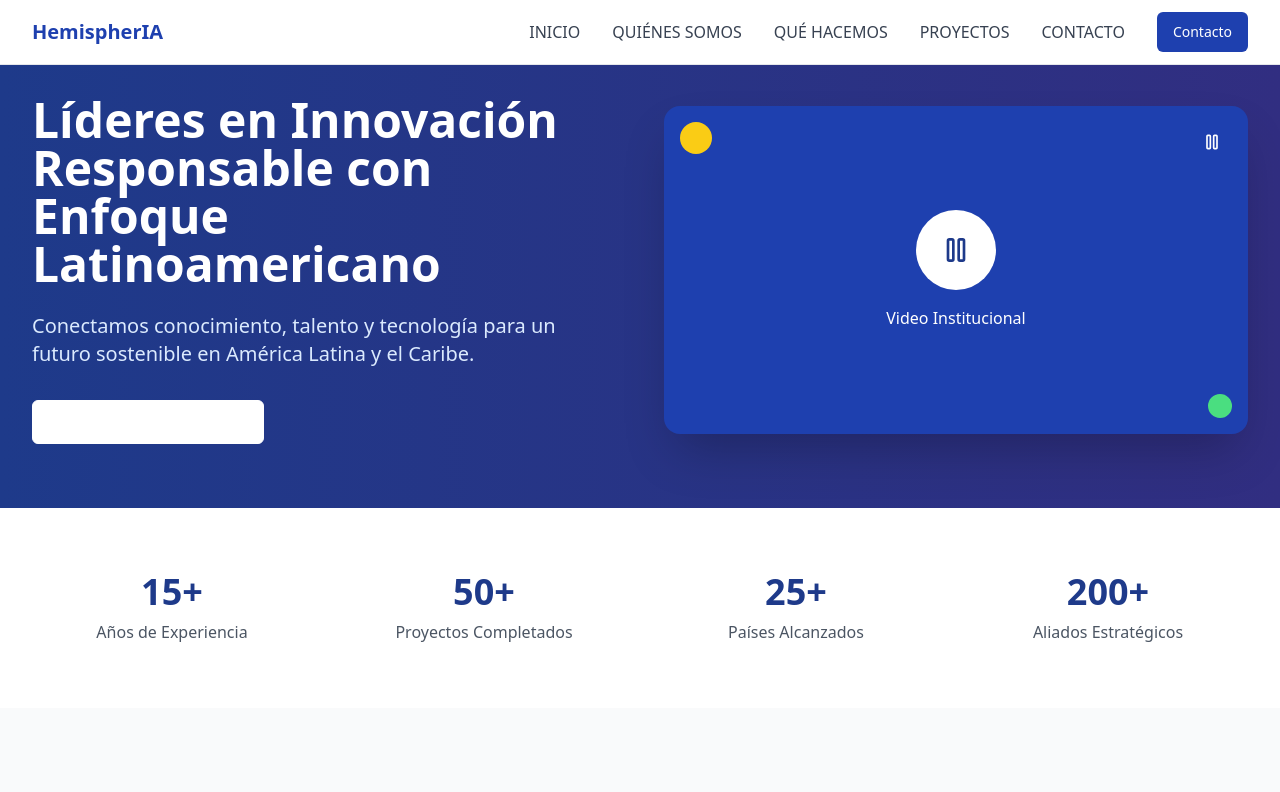
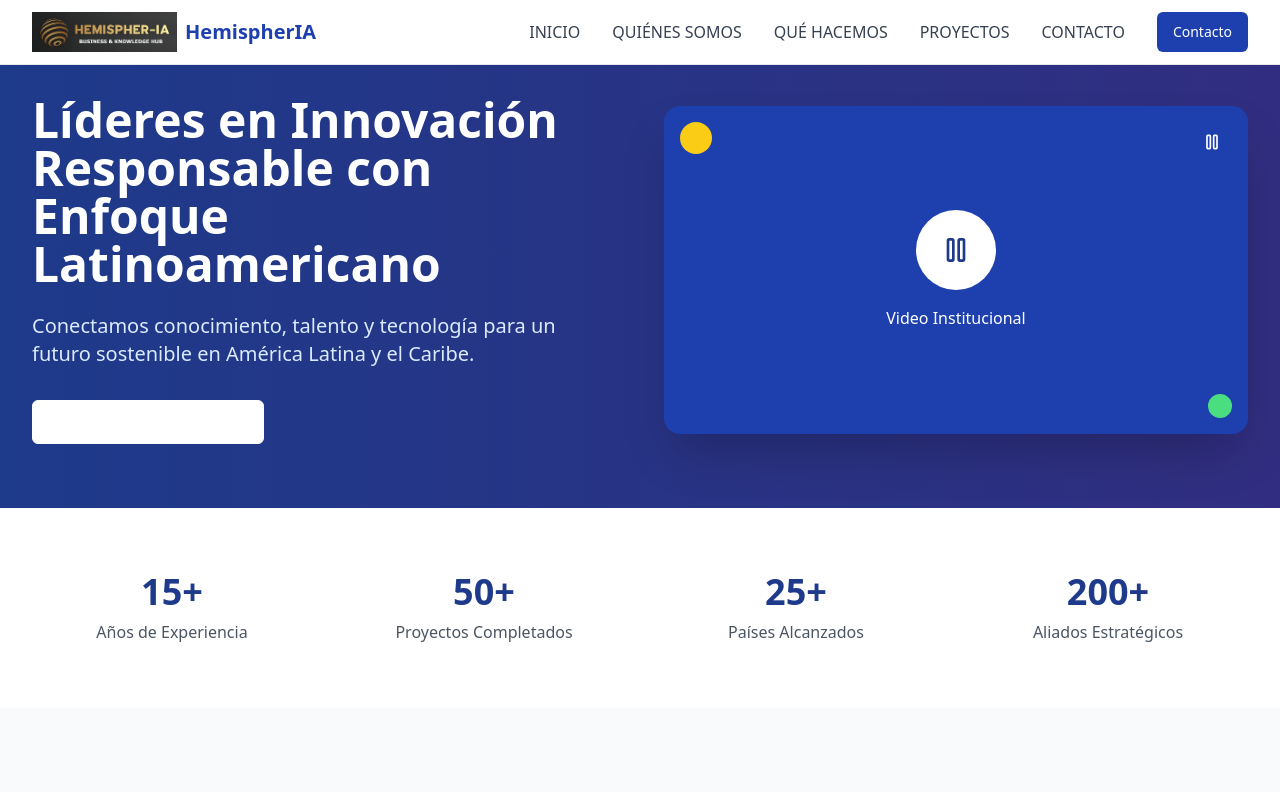
Before and after one commit to webhook-ja/HemispherIA_web, a React (Vite) app: page /about in a window 1280 px wide. Shown: the top 792 px of the page. Built offline with nearby package versions, Linux system fonts and the light colour scheme.

Commit message:
[dyad] Logo integrado en el navbar - wrote 2 file(s)

```diff
--- a/src/components/AnimatedNavbar.tsx
+++ b/src/components/AnimatedNavbar.tsx
@@ -11,7 +11,7 @@ const AnimatedNavbar = () => {
   const navigate = useNavigate();
 
   const toggleMenu = () => {
-    setIsMenuOpen(!isMenuOpen);
+    setIsMenuOpen((prev) => !prev);
   };
 
   const navItems = [
@@ -26,23 +26,23 @@ const AnimatedNavbar = () => {
     <nav className="bg-white border-b border-gray-200 fixed w-full z-50">
       <div className="max-w-7xl mx-auto px-4 sm:px-6 lg:px-8">
         <div className="flex justify-between h-16">
-          <motion.div
-            className="flex items-center"
-            whileHover={{ scale: 1.02 }}
-          >
-            <div
-              className="flex-shrink-0 flex items-center cursor-pointer"
+          <motion.div className="flex items-center" whileHover={{ scale: 1.02 }}>
+            <button
+              type="button"
+              className="flex items-center space-x-2 focus:outline-none"
               onClick={() => navigate("/")}
             >
-              <motion.span
-                className="text-xl font-bold text-blue-800"
-              >
+              <img
+                src="/logo.jpeg"
+                alt="HemispherIA"
+                className="h-10 w-auto object-contain"
+              />
+              <span className="text-xl font-semibold text-blue-800 hidden sm:inline-flex">
                 HemispherIA
-              </motion.span>
-            </div>
+              </span>
+            </button>
           </motion.div>
 
-          {/* Desktop Navigation */}
           <div className="hidden md:flex md:items-center md:space-x-8">
             {navItems.map((item, index) => (
               <motion.a
@@ -74,23 +74,17 @@ const AnimatedNavbar = () => {
             </Button>
           </div>
 
-          {/* Mobile menu button */}
           <div className="md:hidden flex items-center">
             <button
               onClick={toggleMenu}
               className="inline-flex items-center justify-center p-2 rounded-md text-gray-700 hover:text-blue-800 focus:outline-none"
             >
-              {isMenuOpen ? (
-                <X className="block h-6 w-6" />
-              ) : (
-                <Menu className="block h-6 w-6" />
-              )}
+              {isMenuOpen ? <X className="block h-6 w-6" /> : <Menu className="block h-6 w-6" />}
             </button>
           </div>
         </div>
       </div>
 
-      {/* Mobile Menu */}
       <AnimatePresence>
         {isMenuOpen && (
           <motion.div
```
